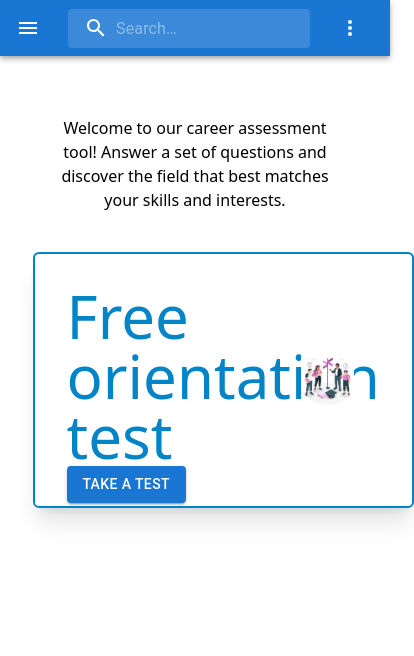
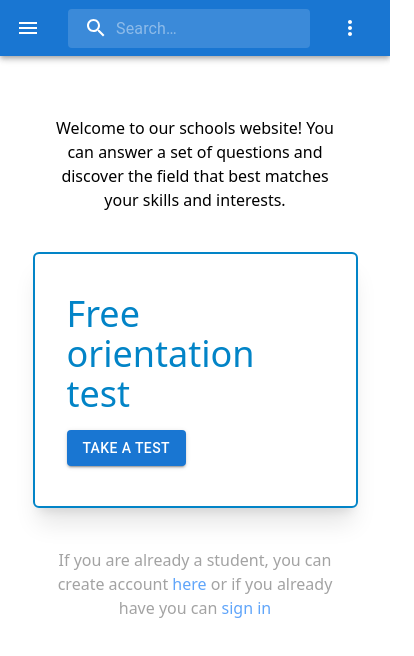
Before and after one commit to Rajotiana/hiu_ispm_2023, a React (Vite) app in the folder frontend/: page / in a window 390 px wide. Shown: the top 656 px of the page, 414 px wide, since content can reach past the window. Built offline with nearby package versions, Linux system fonts and the light colour scheme.

Commit message:
home page lelait

```diff
--- a/frontend/src/pages/Home.tsx
+++ b/frontend/src/pages/Home.tsx
@@ -5,24 +5,38 @@ const Home = () => {
   return (
     <div className="w-full flex flex-col items-center justify-center mt-5">
       <div className="p-4 py-10 w-10/12">
-        <div className="text-center">Welcome to our career assessment tool! Answer a set of questions and discover the field that best matches your skills and interests.</div>
+        <div className="text-center">
+          Welcome to our schools website! You can answer a set of questions and discover the field that best matches
+          your skills and interests.
+        </div>
       </div>
       <div className="w-10/12 flex ">
-        <div className="h-64 border-2 shadow-xl border-sky-600 rounded-md flex justify-around p-8">
-          <div className="flex flex-col w-8/12 justify-around">
-            <div className="text-6xl text-sky-600 font-medium">Free orientation test</div>
+        <div className="h-64 w-full border-2 shadow-xl border-sky-600 rounded-md flex justify-around p-8">
+          <div className="flex flex-col w-full md:w-8/12 justify-around">
+            <div className="text-4xl md:text-6xl text-sky-600 font-medium">Free orientation test</div>
             <div className="w-full flex justify-start">
               <Button variant="contained">
                 <Link to="/orientation">Take a test</Link>
               </Button>
             </div>
           </div>
-          <div className="w-4/12 flex justify-center items-center">
+          <div className="hidden w-4/12 md:flex justify-center items-center">
             <img src={sary} className="w-1/2 h-auto" />
           </div>
         </div>
       </div>
-
+      <div className="p-4 py-10 w-10/12">
+        <div className="text-center text-neutral-400">
+          If you are already a student, you can create account{" "}
+          <Link className="text-blue-400" to="/register">
+            here
+          </Link>{" "}
+          or if you already have you can{" "}
+          <Link className="text-blue-400" to="/login">
+            sign in
+          </Link>
+        </div>
+      </div>
     </div>
   );
 };
```
